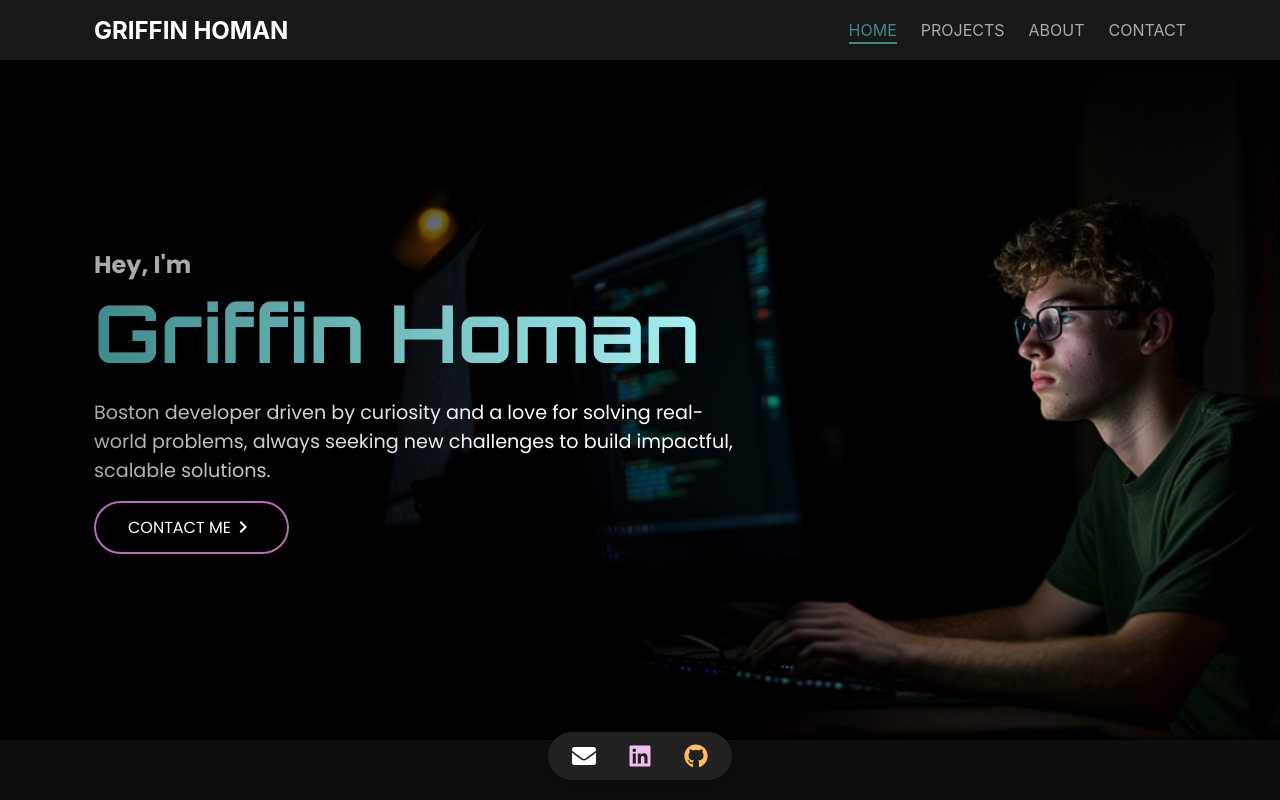
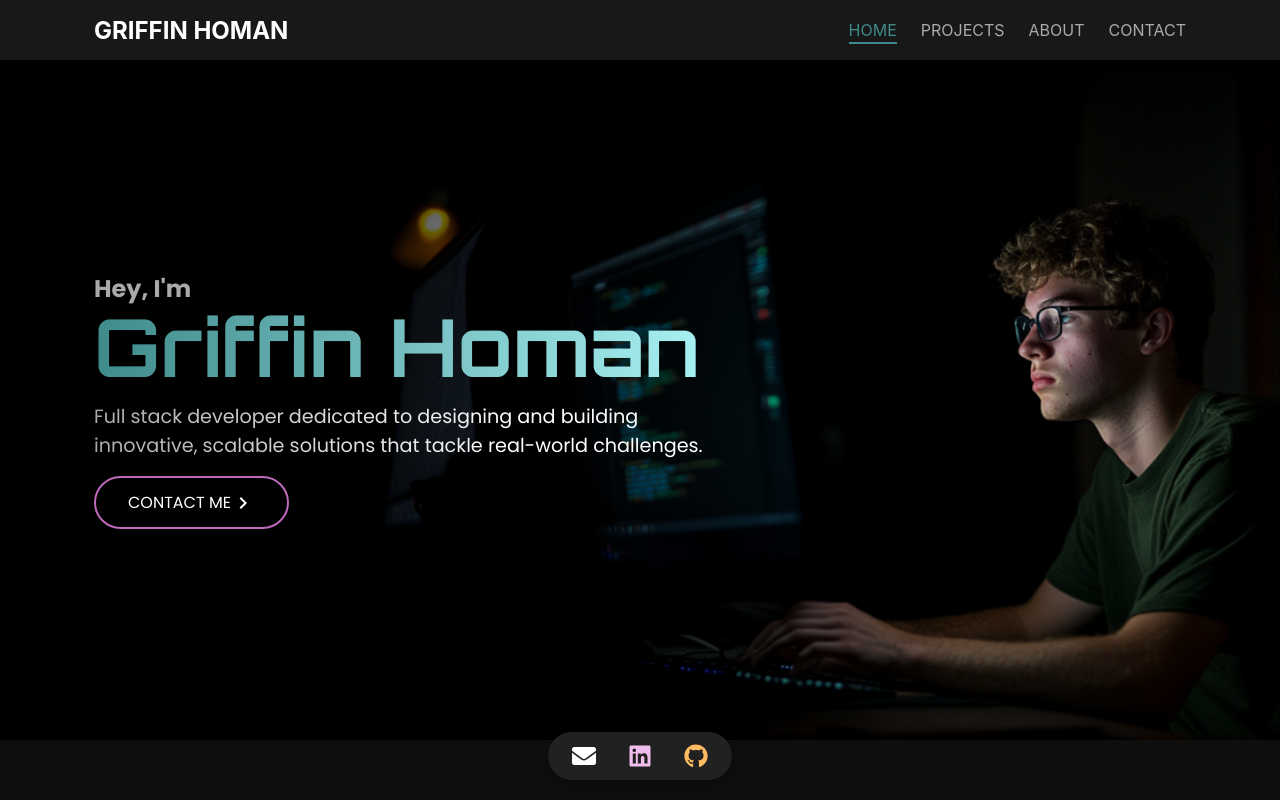
Before and after one commit to ghoman4/personal-portfolio, a React (Create React App) app: page / in a window 1280 px wide. Shown: the top 800 px of the page. Built offline with nearby package versions, Linux system fonts and the light colour scheme.

Commit message:
minor improvements

```diff
--- a/src/components/Home/HeroSection.tsx
+++ b/src/components/Home/HeroSection.tsx
@@ -1,8 +1,11 @@
 import React from "react";
 import "../../styles/pages/Home.scss";
 import ChevronRightIcon from "@mui/icons-material/ChevronRight";
+import {useNavigate} from "react-router-dom";
 
 const HeroSection: React.FC = () => {
+    const navigate = useNavigate();
+
     return (
         <section className="hero">
             <div className="container">
@@ -10,10 +13,13 @@ const HeroSection: React.FC = () => {
                     <h2>Hey, I'm</h2>
                     <h1>Griffin Homan</h1>
                     <p>
-                        Boston developer driven by curiosity and a love for solving real-world problems,
-                        always seeking new challenges to build impactful, scalable solutions.
+                        Full stack developer dedicated to designing and building innovative,
+                        scalable solutions that tackle real-world challenges.
                     </p>
-                    <button className="hero__button">
+                    <button
+                        className="hero__button"
+                        onClick={() => navigate("/contact")}
+                    >
                         Contact Me
                         <ChevronRightIcon/>
                     </button>
--- a/src/styles/pages/Home.scss
+++ b/src/styles/pages/Home.scss
@@ -66,6 +66,7 @@
     h1 {
       font-family: "Orbitron", sans-serif;
       font-size: 5rem;
+      line-height: 1;
       margin: 0 0 1rem 0;
       background: linear-gradient(90deg, #3F8A8B 0%, #ADF6F8 100%);
       -webkit-background-clip: text;
```
